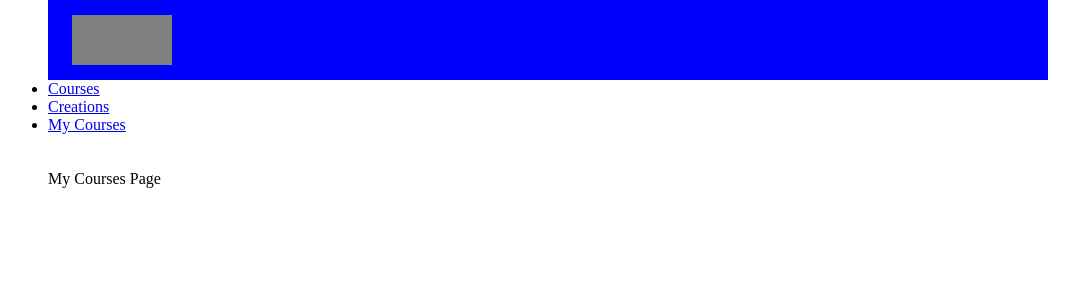
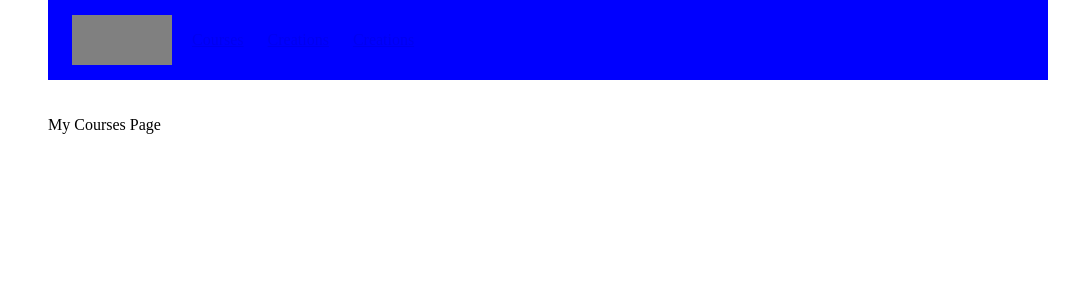
Before and after one commit to kmilo8346/abdala, a React (Vite) app in the folder apps/web/: page /my-courses in a window 1280 px wide. Shown: the top 300 px of the page, without its empty margins (92-1171 px from the left). Built offline with nearby package versions, Linux system fonts and the light colour scheme.

Commit message:
fix(layout): changed menu links

```diff
--- a/apps/web/src/pages/layout/index.module.scss
+++ b/apps/web/src/pages/layout/index.module.scss
@@ -14,6 +14,13 @@
       height: 50px;
       background-color: gray;
     }
+
+    .menu {
+      margin-left: 20px;
+      display: flex;
+      align-items: center;
+      gap: 24px;
+    }
   }
 
   .body {
--- a/apps/web/src/pages/layout/index.tsx
+++ b/apps/web/src/pages/layout/index.tsx
@@ -13,7 +13,7 @@ import { MyCoursesPage } from '../my-courses';
 // TODO:
 // 1- Agregar un logo al header
 // 2- Aregar el ícono de usuario al header
-// 3- Agregar un menú desplegable al ícono de usuario [Mis cursos, Mis creaciones, Cerrar sesión]
+// 3- Mejora el diseño del menu en el header, tiene que mostrar cuando se haga header
 
 // TODO
 // ** El card es un componente reutilizable **
@@ -22,24 +22,23 @@ import { MyCoursesPage } from '../my-courses';
 // 3- Crear pagina de mis cursos
 
 export function LayoutPage() {
+  const handleLogoClick = (event: React.MouseEvent<HTMLDivElement>) => {
+    console.log(event);
+  };
+
   return (
     <Router>
       <div className={styles.root}>
         <header className={styles.header}>
-          <div className={styles.logo} />
+          <div className={styles.logo} onClick={handleLogoClick} />
+
+          <div className={styles.menu}>
+            <a href="/courses">Courses</a>
+            <a href="/creations">Creations</a>
+            <a href="/creations">Creations</a>
+          </div>
         </header>
         <section className={styles.body}>
-          <ul>
-            <li>
-              <a href="/courses">Courses</a>
-            </li>
-            <li>
-              <a href="/creations">Creations</a>
-            </li>
-            <li>
-              <a href="/my-courses">My Courses</a>
-            </li>
-          </ul>
           <br />
           <br />
 
--- a/apps/web/src/pages/login/index.module.scss
+++ b/apps/web/src/pages/login/index.module.scss
@@ -37,12 +37,12 @@
       background-color: rgb(241, 127, 127);
       color: #fff;
       box-shadow: none;
-    }
 
-    button:hover {
-      box-shadow: none;
-      background-color: rgb(237, 86, 86);
-      transition: linear ease-in-out 0.5s;
+      &:hover {
+        box-shadow: none;
+        background-color: rgb(237, 86, 86);
+        transition: linear ease-in-out 0.5s;
+      }
     }
   }
 
```
